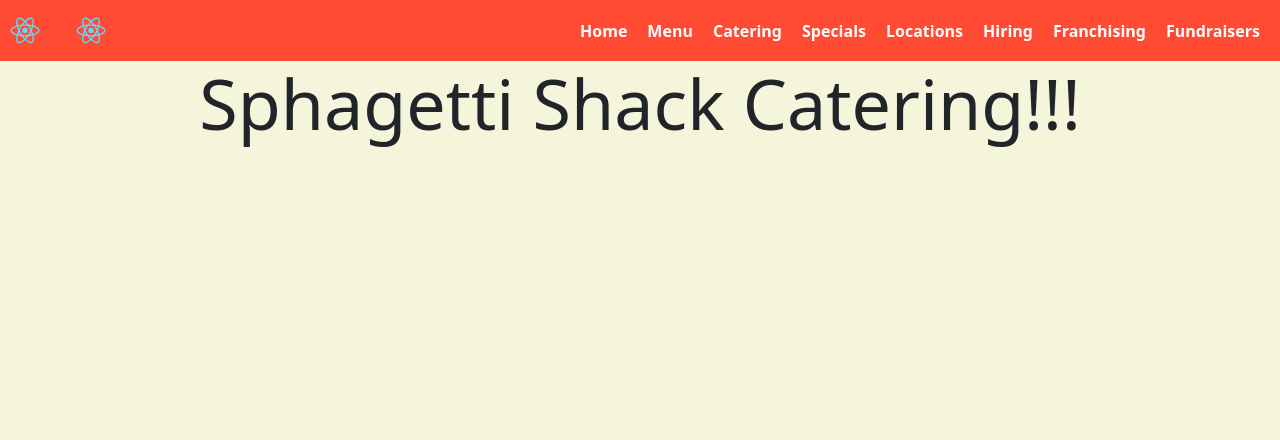
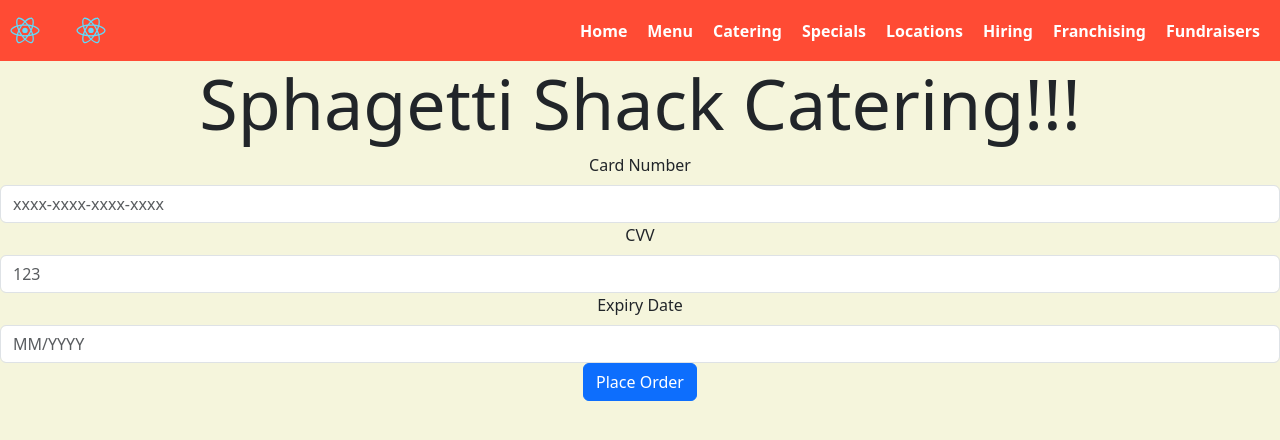
Before and after one commit to schmi150/spaghetti-shack, a React (Create React App) app: page /cart in a window 1280 px wide. Shown: the top 440 px of the page. Built offline with nearby package versions, Linux system fonts and the light colour scheme.

Commit message:
working on cart page

```diff
--- a/src/components/Cart.js
+++ b/src/components/Cart.js
@@ -1,13 +1,48 @@
 import React from "react";
-import { useSelector, useDispatch, useStore } from "react-redux";
+import { Button, Form } from "react-bootstrap";
+import { useSelector, useStore } from "react-redux";
 
 function Cart() {
   let selector = useSelector((state) => state.cart);
   const store = useStore();
-  console.log(store.getState().cart);
+  selector = store.getState().cart;
+
+  const card_number = "1234567890123456";
+  console.log(
+    card_number
+      .replace(/\D/g, "")
+      .replace(/(.{4})/g, "$1-")
+      .trim()
+      .slice(0, -1)
+  );
+
+  function handleCheckout(e) {
+    e.preventDefault();
+    console.log(e.target.elements.card_num.value);
+  }
+
   return (
     <div>
       <h1>Sphagetti Shack Catering!!!</h1>
+      {selector.map((item, i) => {
+        return <h2 key={i}>{item.menu_item + " " + item.menu_price}</h2>;
+      })}
+
+      <Form onSubmit={handleCheckout}>
+        <Form.Group controlId="card_num">
+          <Form.Label>Card Number</Form.Label>
+          <Form.Control type="text" placeholder="xxxx-xxxx-xxxx-xxxx" />
+        </Form.Group>
+        <Form.Group controlId="card_cvv">
+          <Form.Label>CVV</Form.Label>
+          <Form.Control type="text" placeholder="123" />
+        </Form.Group>
+        <Form.Group controlId="expiry_date">
+          <Form.Label>Expiry Date</Form.Label>
+          <Form.Control type="text" placeholder="MM/YYYY" />
+        </Form.Group>
+        <Button type="submi">Place Order</Button>
+      </Form>
     </div>
   );
 }
```
